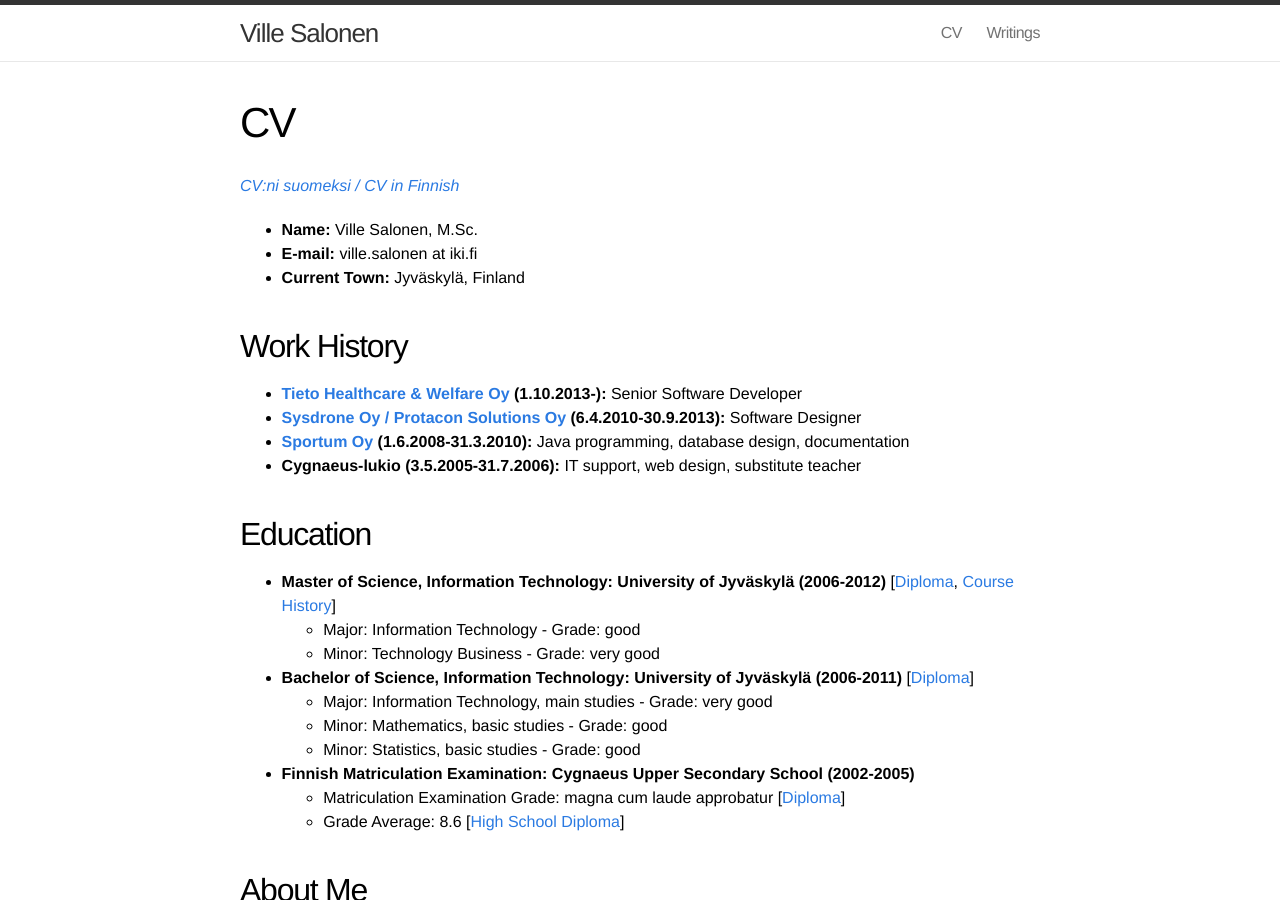
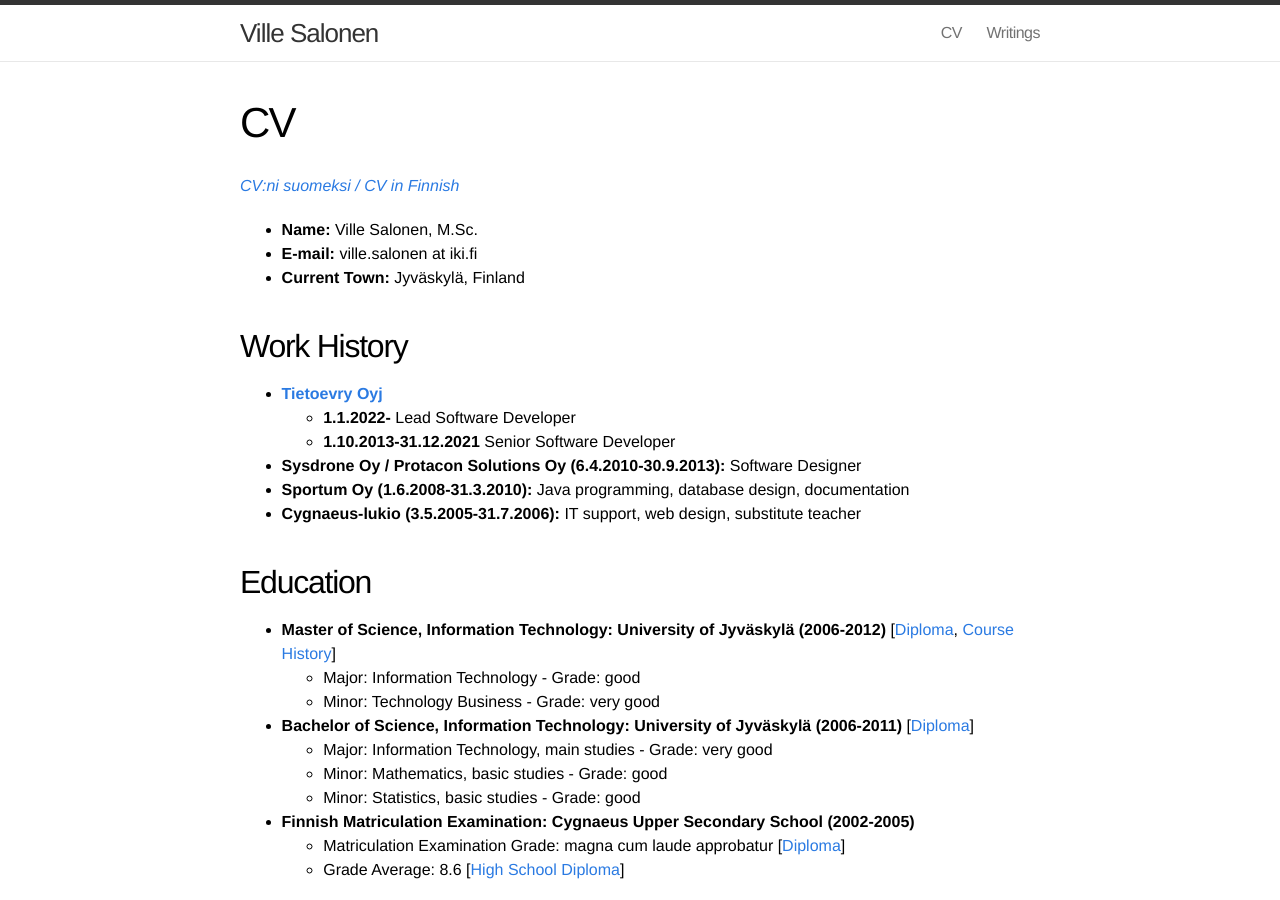
Before and after one commit to VilleSalonen/villesalonen.fi, a Jekyll site: the page built from site/index.md, in a window 1280 px wide and 900 px high. Built offline with Jekyll 4.4.1, drawn with Linux system fonts in a browser that asks for light colours.

Commit message:
Employment updated with Lead Software Developer title, deprecated names and links fixed

```diff
--- a/site/index.md
+++ b/site/index.md
@@ -11,9 +11,11 @@ title: CV
 
 ## Work History
 
-  * <strong>[Tieto Healthcare & Welfare Oy](http://www.tieto.fi) (1.10.2013-):</strong> Senior Software Developer
-  * <strong>[Sysdrone Oy / Protacon Solutions Oy](http://www.sysdrone.fi) (6.4.2010-30.9.2013):</strong> Software Designer
-  * <strong>[Sportum Oy](http://www.sportum.fi) (1.6.2008-31.3.2010):</strong> Java programming, database design, documentation
+  * <strong>[Tietoevry Oyj](https://www.tietoevry.com)</strong>
+    *  <strong>1.1.2022-</strong> Lead Software Developer
+    *  <strong>1.10.2013-31.12.2021</strong> Senior Software Developer
+  * <strong>Sysdrone Oy / Protacon Solutions Oy (6.4.2010-30.9.2013):</strong> Software Designer
+  * <strong>Sportum Oy (1.6.2008-31.3.2010):</strong> Java programming, database design, documentation
   * <strong>Cygnaeus-lukio (3.5.2005-31.7.2006):</strong> IT support, web design, substitute teacher
 
 ## Education
```
Also changed, not shown: site/cv-fi.md (+5 -3 lines), dist/cv-suomeksi/index.html, dist/index.html.
